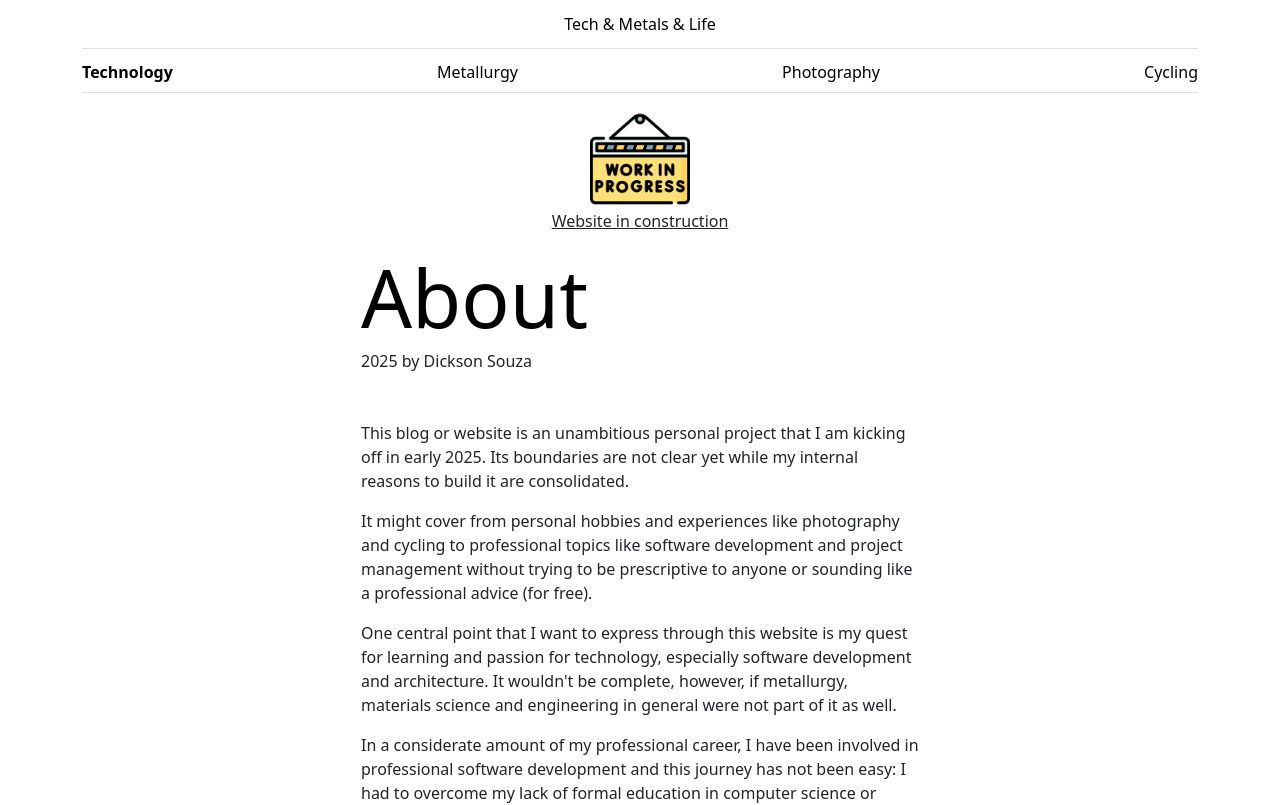
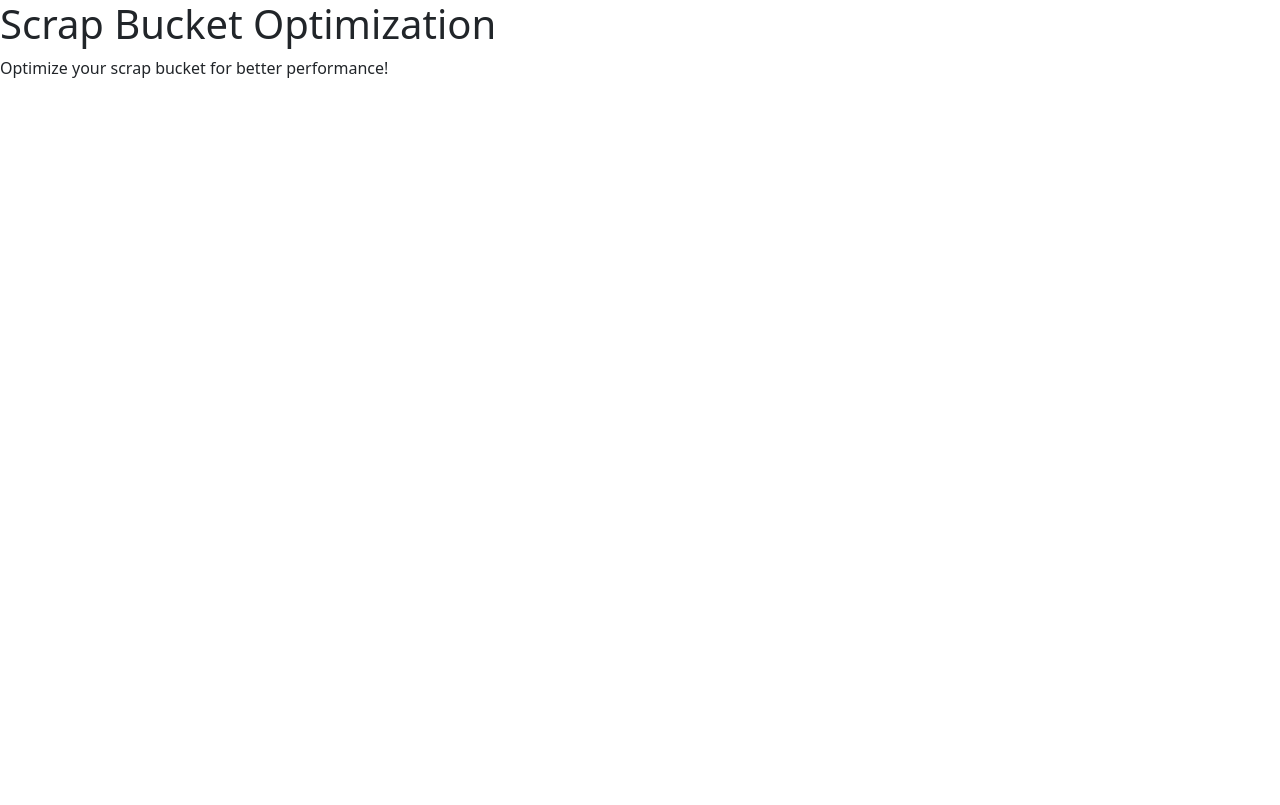
Before and after one commit to disouzam/blog-frontend-public, a React (Vite) app: page /scrap-bucket-optimization in a window 1280 px wide. Shown: the top 805 px of the page. Built offline with nearby package versions, Linux system fonts and the light colour scheme.

Commit message:
Scaffolding routing of blog / website using react-router-dom

```diff
--- a/src/App.tsx
+++ b/src/App.tsx
@@ -1,38 +1,23 @@
-import About from "./components/About";
-import Footer from "./components/Footer";
+import Clarity from "@microsoft/clarity";
+import { Route, Routes } from "react-router-dom";
 
-import Clarity from "@microsoft/clarity";
-import Header from "./components/Header";
-import NavBar from "./components/NavBar";
+import Main from "./components/Main";
+import ScrapBucketOptimization from "./components/ScrapBucketOptimization";
 
 function App() {
-  const workInProgressIcon = "./work-in-progress-color.png";
-
   // Make sure to add your actual project id instead of "yourProjectId".
   const projectId = "qwk7whav75";
 
   Clarity.init(projectId);
 
   return (
-    <>
-      <main className="container">
-        <Header />
-        <NavBar />
-        <div className="text-center">
-          <img
-            src={workInProgressIcon}
-            className="rounded"
-            height="100px"
-            alt="Icon of a board saying Work in progress"
-          />
-          <p>
-            <u>Website in construction</u>
-          </p>
-        </div>
-        <About />
-        <Footer />
-      </main>
-    </>
+    <Routes>
+      <Route path="/" element={<Main />} />
+      <Route
+        path="/scrap-bucket-optimization"
+        element={<ScrapBucketOptimization />}
+      />
+    </Routes>
   );
 }
 
--- /dev/null
+++ b/src/components/Main.tsx
@@ -0,0 +1,29 @@
+import About from "./About";
+import Footer from "./Footer";
+import Header from "./Header";
+import NavBar from "./NavBar";
+
+function Main() {
+  const workInProgressIcon = "./work-in-progress-color.png";
+  return (
+    <main className="container">
+      <Header />
+      <NavBar />
+      <div className="text-center">
+        <img
+          src={workInProgressIcon}
+          className="rounded"
+          height="100px"
+          alt="Icon of a board saying Work in progress"
+        />
+        <p>
+          <u>Website in construction</u>
+        </p>
+      </div>
+      <About />
+      <Footer />
+    </main>
+  );
+}
+
+export default Main;
--- a/src/components/NavBar.tsx
+++ b/src/components/NavBar.tsx
@@ -5,7 +5,10 @@ function NavBar() {
         <a className="nav-item nav-link link-body-emphasis active" href="#">
           Technology
         </a>
-        <a className="nav-item nav-link link-body-emphasis" href="#">
+        <a
+          className="nav-item nav-link link-body-emphasis"
+          href="/scrap-bucket-optimization"
+        >
           Metallurgy
         </a>
         <a className="nav-item nav-link link-body-emphasis" href="#">
--- /dev/null
+++ b/src/components/ScrapBucketOptimization.tsx
@@ -0,0 +1,10 @@
+function ScrapBucketOptimization() {
+  return (
+    <div>
+      <h1>Scrap Bucket Optimization</h1>
+      <p>Optimize your scrap bucket for better performance!</p>
+    </div>
+  );
+}
+
+export default ScrapBucketOptimization;
--- a/src/index.tsx
+++ b/src/index.tsx
@@ -1,14 +1,17 @@
-import { StrictMode } from 'react'
-import { createRoot } from 'react-dom/client'
-import App from './App.tsx'
+import { StrictMode } from "react";
+import { createRoot } from "react-dom/client";
+import App from "./App.tsx";
+import { BrowserRouter } from "react-router-dom";
 
 // Importing the Bootstrap CSS
-import 'bootstrap/dist/css/bootstrap.min.css';
+import "bootstrap/dist/css/bootstrap.min.css";
 
-import 'bootstrap/dist/js/bootstrap.bundle.min.js';
+import "bootstrap/dist/js/bootstrap.bundle.min.js";
 
-createRoot(document.getElementById('root')!).render(
+createRoot(document.getElementById("root")!).render(
   <StrictMode>
-    <App />
-  </StrictMode>,
-)
+    <BrowserRouter>
+      <App />
+    </BrowserRouter>
+  </StrictMode>
+);
```
